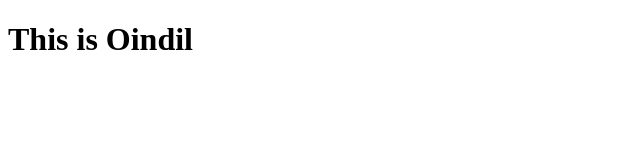
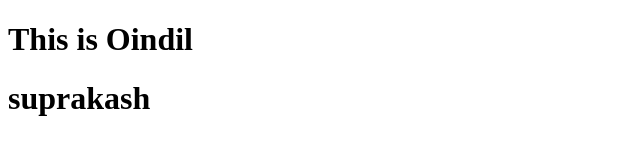
Before and after one commit to OINDIL/contribute-testing, a plain HTML site: page index.html in a window 1280 px wide. Shown: the whole page, without its empty margins (0-640 px from the left). Drawn offline with Linux system fonts and the light colour scheme.

Commit message:
another features

```diff
--- a/index.html
+++ b/index.html
@@ -9,6 +9,7 @@
 
 <body>
     <h1>This is Oindil</h1>
+    <h1>suprakash</h1>
 </body>
 
 </html>
```
